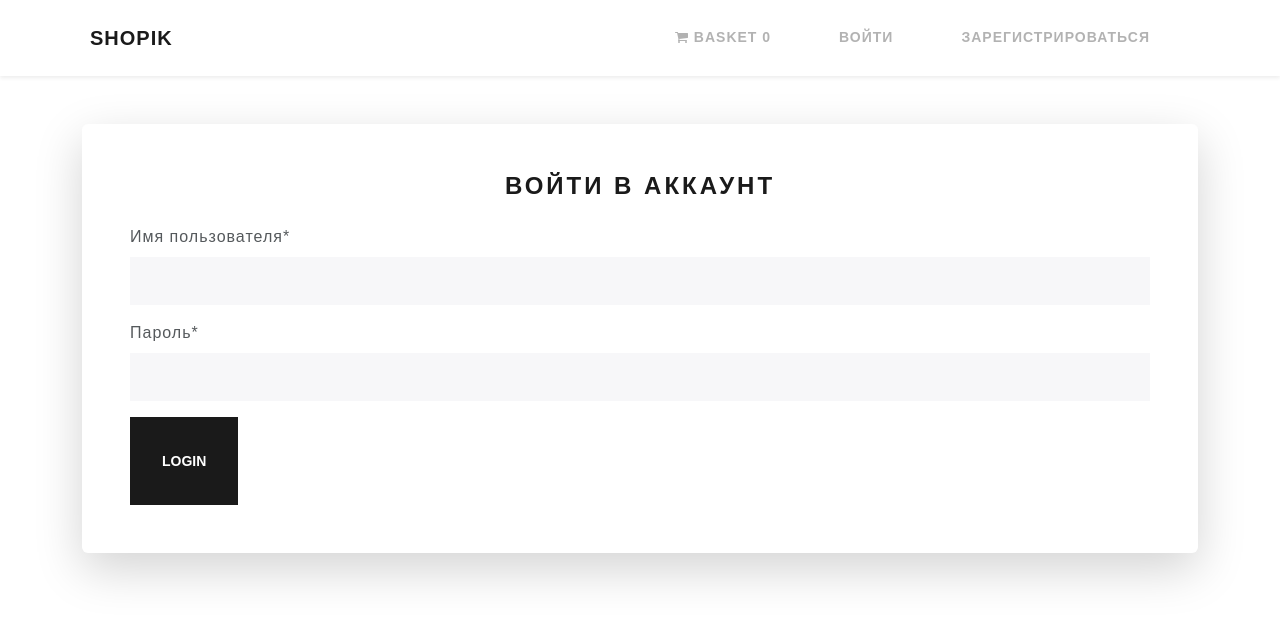
After one commit to TrentProt/django_shop, a Django app: page /account/login/ in a window 1280 px wide. The commit adds this page. Shown: the top 621 px of the page. Run offline with Django 4.2, Linux system fonts and the light colour scheme; data that the repository does not hold is empty; some libraries are stand-ins or nearby versions.

Commit message:
login|registration|profile

```diff
--- a/account/forms.py
+++ b/account/forms.py
@@ -25,3 +25,21 @@ class UserCreateForm(UserCreationForm):
         if User.objects.filter(email=email).exists() or len(email) > 254:
             raise forms.ValidationError('Такая почта уже зарегистрирована')
         return email
+
+class LoginForm(AuthenticationForm):
+    username = forms.CharField(widget=TextInput(attrs={'class': 'form-control'}))
+    password = forms.CharField(widget=PasswordInput(attrs={'class': 'form-control'}), label='Пароль')
+
+class UserUpdateForm(forms.ModelForm):
+    email = forms.EmailField(required=True)
+    password = forms.CharField(widget=PasswordInput(attrs={'class': 'form-control'}))
+    class Meta:
+        model = User
+        fields = ['username', 'email']
+        exclude = ('password1', 'password2')
+
+    def __init__(self, *args, **kwargs):
+        super(UserUpdateForm, self).__init__(*args, **kwargs)
+
+        self.fields['email'].label = 'Ваша почта'
+        self.fields['email'].required = True
--- /dev/null
+++ b/account/templates/account/login.html
@@ -0,0 +1,16 @@
+{% extends 'layout/base.html' %}
+{% load static %}
+{% load crispy_forms_tags %}
+
+{% block content %}
+<div class="container py-5">
+    <div class="bg-white shadow-lg rounded p-5">
+        <h3 class="text-center mb-4">Войти в аккаунт</h3>
+        <form method="post">
+            {% csrf_token %}
+            {{ form|crispy }}
+            <button type="submit" class="btn btn-primary btn-lg">Login</button>
+        </form>
+    </div>
+</div>
+{% endblock %}
--- a/account/urls.py
+++ b/account/urls.py
@@ -1,14 +1,19 @@
 from django.urls import path
-from .views import register_user
+from .views import register_user, login_user, logout_user, dashboard_user, profile_user, delete_user
 from django.shortcuts import render
 
 app_name = 'account'
 
 urlpatterns = [
-    path('register/', register_user, name='register'),
+    path('register/', register_user, name='registration'),
     path('email_verification/',
          lambda request:render(request, 'account/email/email_verification.html'),
-         name='email_verification')
+         name='email_verification'),
+    path('login/', login_user, name='login'),
+    path('logout/', logout_user, name='logout'),
+    path('dashboard/', dashboard_user, name='dashboard'),
+    path('profile/', profile_user, name='profile'),
+    path('delete_account', delete_user, name='delete'),
 ]
 
 # ljph erkq ieet ticc
--- a/account/views.py
+++ b/account/views.py
@@ -3,7 +3,7 @@ from django.contrib.auth import authenticate, get_user_model, login, logout
 from django.contrib.auth.decorators import login_required
 from django.shortcuts import redirect, render
 from django_email_verification import send_email
-from .forms import UserCreateForm
+from .forms import UserCreateForm, LoginForm, UserUpdateForm
 
 User = get_user_model()
 
@@ -14,16 +14,63 @@ def register_user(request):
         if form.is_valid():
             print(form.cleaned_data)
             user = form.save(commit=False)
-            user.is_active = False
             user_email = form.cleaned_data.get('email')
             user_username = form.cleaned_data.get('username')
             user_password = form.cleaned_data.get('password1')
-
             user = User.objects.create_user(username=user_username, email=user_email, password=user_password)
-
             send_email(user)
-            print(2)
-            return redirect('/account/email_verification/')
+            return redirect('account:email_verification')
     else:
         form = UserCreateForm()
     return render(request, 'account/register.html', {'form': form})
+
+def login_user(request):
+    if request.user.is_authenticated:
+        return redirect('shop:products')
+
+    if request.method == 'POST':
+        form = LoginForm(request.POST)
+        username = request.POST.get('username')
+        password = request.POST.get('password')
+        user = authenticate(request, username=username, password=password)
+        if user is not None:
+            login(request, user)
+            return redirect('shop:products')
+        else:
+            messages.info(request, 'Неправильный логин или пароль')
+            return redirect('account:login')
+    else:
+        form = LoginForm()
+    return render(request, 'account/login.html', {'form': form})
+
+def logout_user(request):
+    logout(request)
+    return redirect('shop:products')
+
+@login_required(login_url='account:login')
+def dashboard_user(request):
+    return render(request, 'account/dashboard.html')
+
+@login_required(login_url='account:login')
+def profile_user(request):
+    if request.method == 'POST':
+        form = UserUpdateForm(request.POST)
+        if form.is_valid():
+            user = request.user
+            user.username = form.cleaned_data.get('username')
+            user.email = form.cleaned_data.get('email')
+            user.password = form.cleaned_data.get('password')
+            user.save()
+            login(request, user)
+            return redirect('account:dashboard')
+    else:
+        form = UserUpdateForm()
+    return render(request, 'account/profile.html', {'form': form})
+
+@login_required(login_url='account:login')
+def delete_user(request):
+    user = User.objects.get(id=request.user.id)
+    if request.method == 'POST':
+        user.delete()
+        return redirect('shop:products')
+    return render(request, 'account/account_delete.html')
--- a/shop/templates/layout/base.html
+++ b/shop/templates/layout/base.html
@@ -61,23 +61,6 @@
     </style>
 </head>
 <body>
-    <div class="superNav border-bottom py-2 bg-light">
-        <div class="container">
-            <div class="row justify-content-between">
-                <div class="col-auto centerOnMobile">
-                    <select class="me-3 border-0 bg-light">
-                        <option value="en-us">EN-US</option>
-                    </select>
-                    <span class="d-none d-lg-inline-block"><strong>info@somedomain.com</strong></span>
-                    <span class="me-3"><i class="fa-solid fa-phone me-1 text-warning"></i><strong>1-800-123-1234</strong></span>
-                </div>
-                <div class="col-auto d-none d-lg-flex">
-                    <span class="me-3"><i class="fa-solid fa-truck text-muted me-1"></i><a class="text-muted" href="#">Shipping</a></span>
-                    <span class="me-3"><i class="fa-solid fa-file text-muted me-2"></i><a class="text-muted" href="#">Policy</a></span>
-                </div>
-            </div>
-        </div>
-    </div>
 
     <nav class="navbar navbar-expand-lg bg-white sticky-top navbar-light p-3 shadow-sm">
         <div class="container">
@@ -150,11 +133,30 @@
                             </span>
                         </a>
                     </li>
+                    {% if request.user.is_authenticated%}
                     <li class="nav-item">
-                        <a class="nav-link mx-2 text-uppercase" href="#">
-                            <i class="fa-solid fa-circle-user me-1"></i> Account
+                        <a class="nav-link mx-2 text-uppercase" href="{% url 'account:dashboard' %}">
+                            <i class="fa-solid fa-circle-user me-1"></i> {{ user.username }}
                         </a>
                     </li>
+                    <li class="nav-item">
+                        <a class="nav-link mx-2 text-uppercase" href="{% url 'account:logout' %}">
+                            <i class="fa-solid fa-circle-user me-1"></i> Выйти
+                        </a>
+                    </li>
+                    {% else %}
+                    <li class="nav-item">
+                        <a class="nav-link mx-2 text-uppercase" href="{% url 'account:login' %}">
+                            <i class="fa-solid fa-circle-user me-1"></i> Войти
+                        </a>
+                    </li>
+                    <li class="nav-item">
+                        <a class="nav-link mx-2 text-uppercase" href="{% url 'account:registration' %}">
+                            <i class="fa-solid fa-circle-user me-1"></i> Зарегистрироваться
+                        </a>
+                    </li>
+                    {% endif %}
+
                 </ul>
             </div>
         </div>
```
Also changed, not shown: account/templates/account/account_delete.html (added, +33 -0 lines), account/templates/account/dashboard.html (added, +31 -0 lines), account/templates/account/profile.html (added, +33 -0 lines), shop/templates/shop/products.html (+3 -11 lines).
